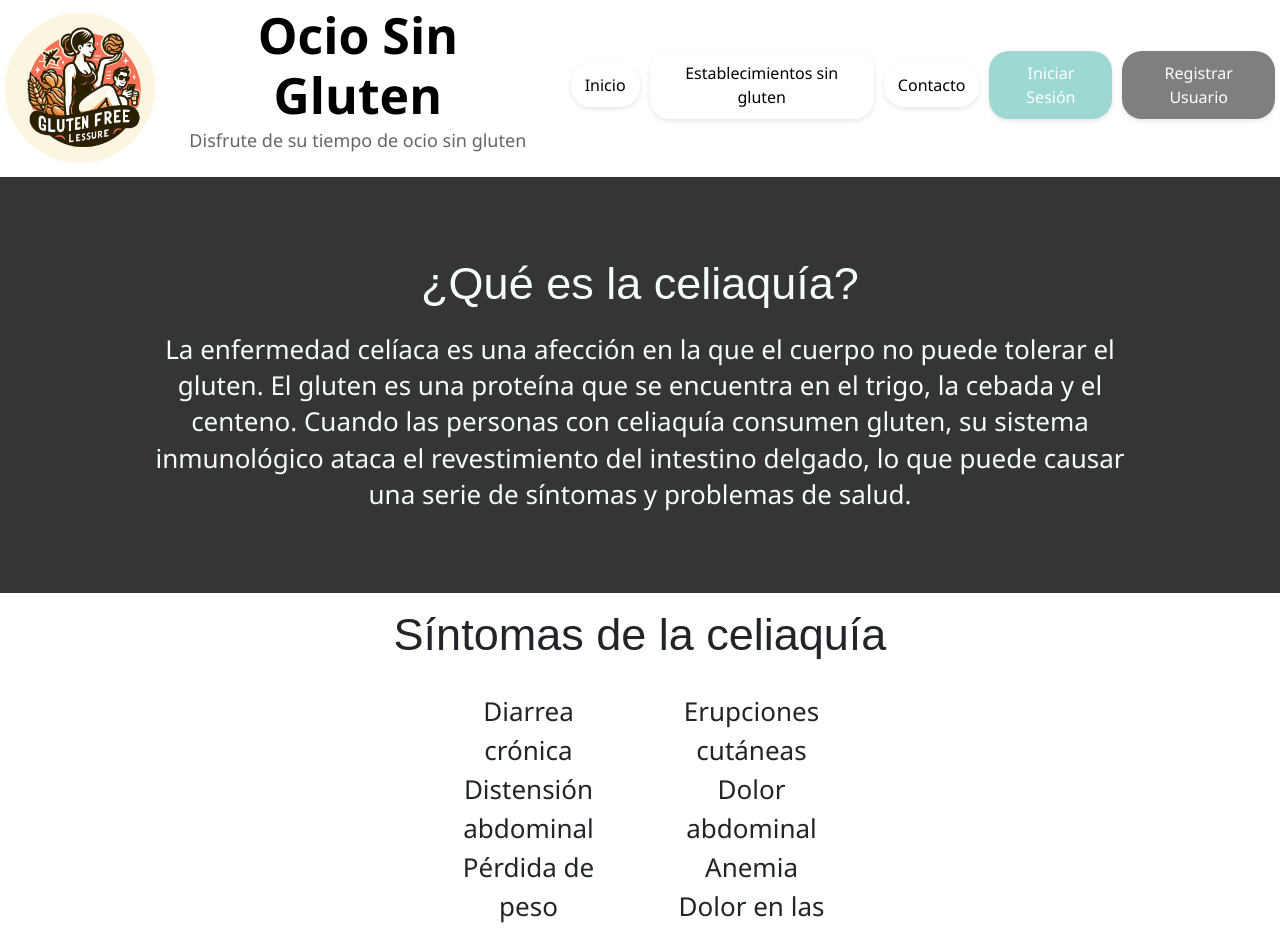
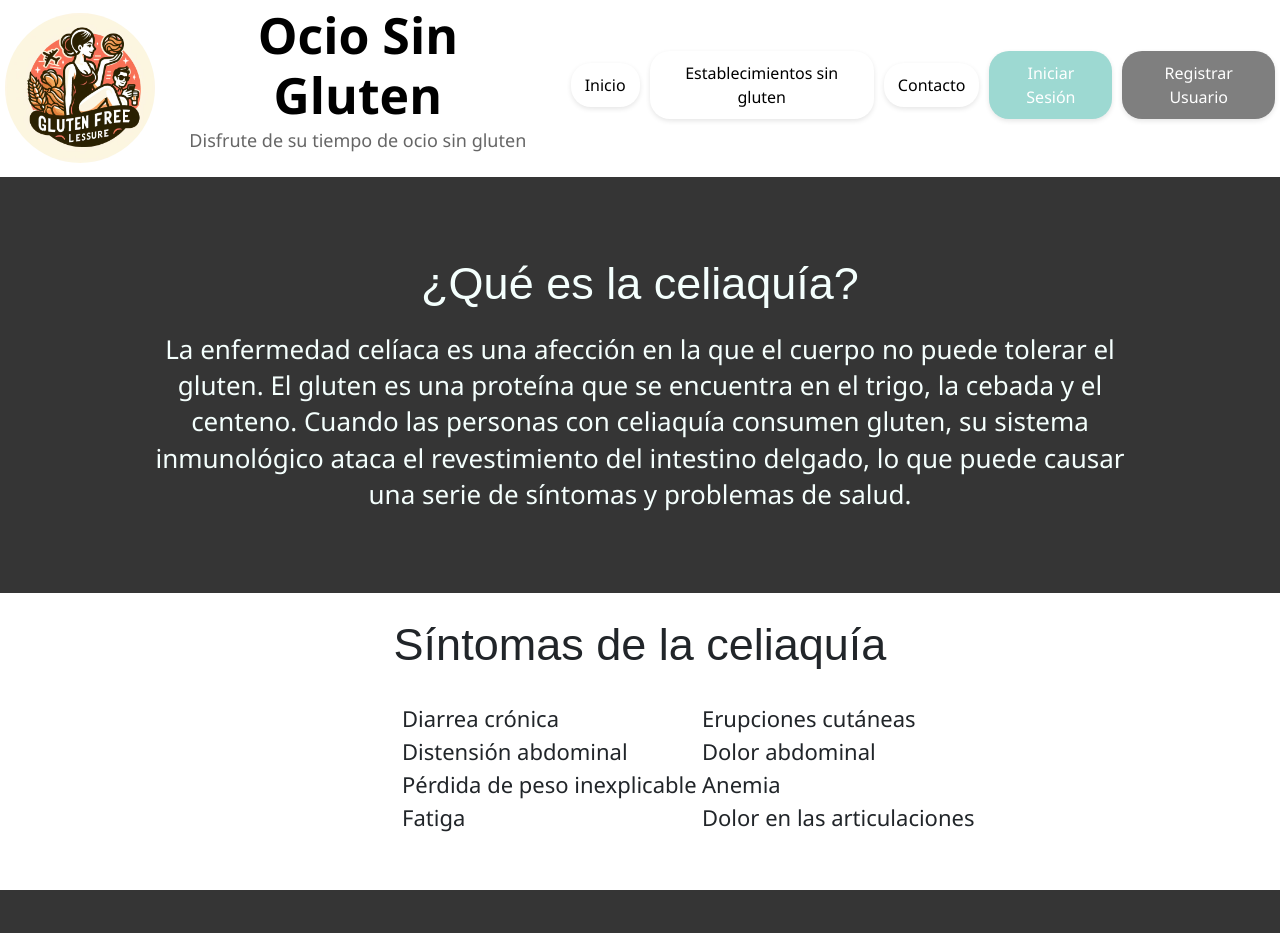
Before and after one commit to aordonez24/OcioSinGluten, a Vue app in the folder src/frontend/: page / in a window 1280 px wide. Shown: the top 933 px of the page. Built offline with nearby package versions, Linux system fonts and the light colour scheme; a small style sheet from the web is missing.

Commit message:
Modificaciones vista Inicio

```diff
--- a/src/frontend/src/assets/css/inicio.css
+++ b/src/frontend/src/assets/css/inicio.css
@@ -31,7 +31,7 @@ body {
 .symptoms-container {
     background-color: #ffffff; /* Color de fondo gris */
     margin-top: 0; /* Espacio entre el section y los síntomas */
-    padding: 30px; /* Aumentar el padding para hacer la sección más grande */
+    padding: 40px; /* Aumentar el padding para hacer la sección más grande */
 }
 
 .symptoms-container h3 {
@@ -45,31 +45,35 @@ body {
 .symptoms-columns {
     display: flex;
     justify-content: center; /* Centrar las columnas horizontalmente */
+    grid-template-columns: repeat(auto-fit, minmax(200px, 1fr));
+    gap: 20px; /* Agregar un espacio entre las columnas */
 }
 
 
 .column-container {
-    width: 15%; /* Reducir el ancho de los contenedores para que estén más juntos */
+    width: 20%; /* Reducir el ancho de los contenedores para que estén más juntos */
     margin: 0 20px; /* Agregar un margen entre las columnas */
     text-align: center; /* Centrar el contenido de los contenedores */
 }
 
 .left-column ul,
 .right-column ul {
-    padding-left: 0;
-    list-style-type: none; /* Elimina los puntos de la lista */
+    padding-left: -10px;
+    list-style-type: none; /* Eliminar los puntos de la lista */
+    text-align: left; /* Alinear el texto de la lista a la izquierda */
 }
-
 .left-column ul li,
 .right-column ul li {
     list-style-type: none;
-    font-size: 26px; /* Cambia el tamaño de fuente de los síntomas */
+    font-size: 22px; /* Cambia el tamaño de fuente de los síntomas */
+    white-space: nowrap; /* Evitar el salto de línea */
+
 }
 
 
 .symptoms-column ul li {
     list-style-type: none;
-    font-size: 20px; /* Tamaño de fuente más grande */
+    font-size: 22px; /* Tamaño de fuente más grande */
 }
 
 .footer {
```
Also changed, not shown: 1 other file (tests, documents, lock files or other folders).
